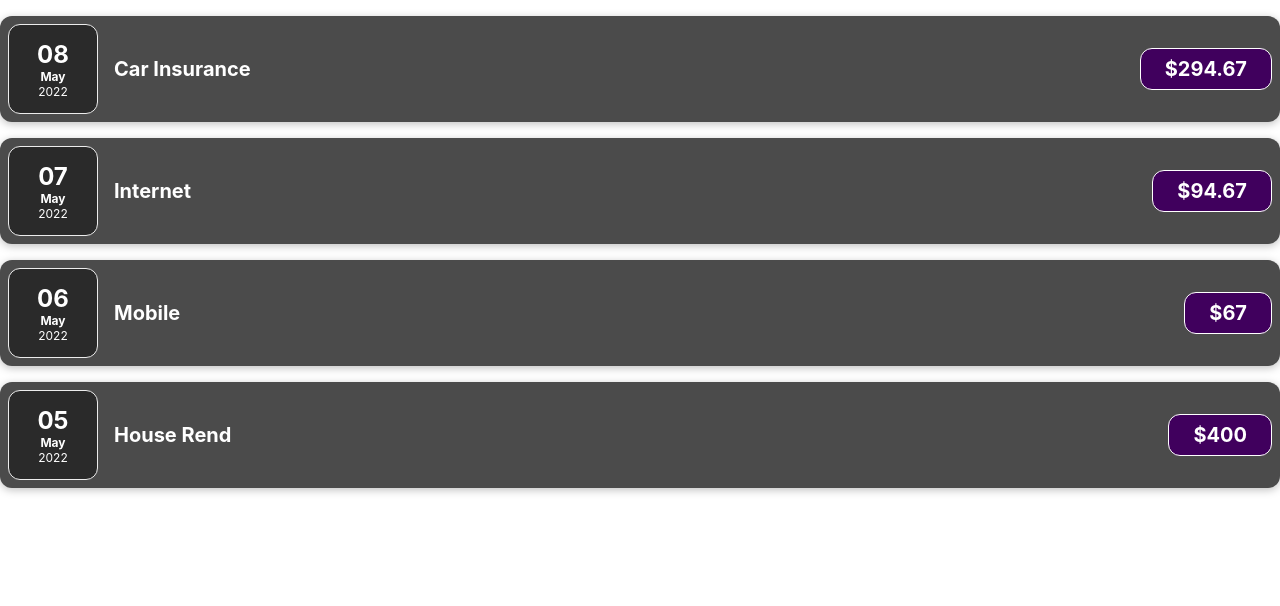
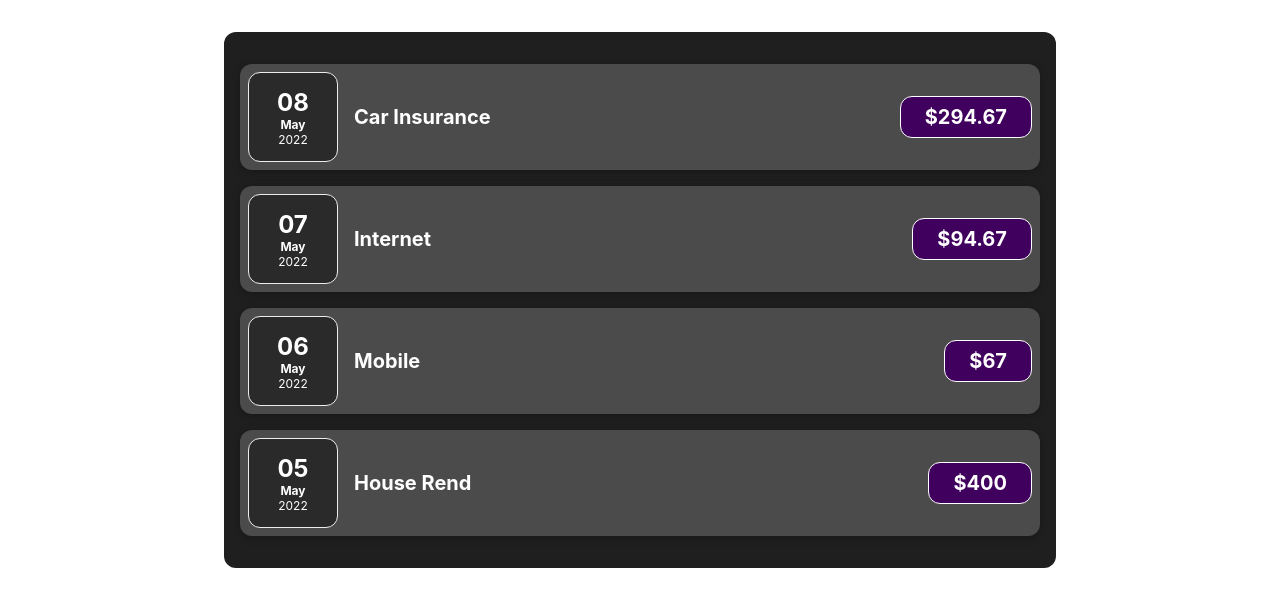
Before and after one commit to santosant/full-react, a JavaScript app: page / in a window 1280 px wide. Shown: the top 606 px of the page. Built offline with nearby package versions, Linux system fonts and the light colour scheme; the HTML template or start-up script is replaced by a standard one.

Commit message:
The concept of Composition (children props)

```diff
--- a/src/App.js
+++ b/src/App.js
@@ -1,5 +1,5 @@
 import './App.css';
-import ExpenseItem from './components/ExpenseItem';
+import Expenses from './components/Expenses';
 
 function App() {
   const expenses = [
@@ -8,30 +8,7 @@
     { date: new Date(2022, 4, 6), title: 'Mobile', amount: 67.0 },
     { date: new Date(2022, 4, 5), title: 'House Rend', amount: 400.0 },
   ];
-  return (
-    <>
-      <ExpenseItem
-        title={expenses[0].title}
-        date={expenses[0].date}
-        amount={expenses[0].amount}
-      />
-      <ExpenseItem
-        title={expenses[1].title}
-        date={expenses[1].date}
-        amount={expenses[1].amount}
-      />
-      <ExpenseItem
-        title={expenses[2].title}
-        date={expenses[2].date}
-        amount={expenses[2].amount}
-      />
-      <ExpenseItem
-        title={expenses[3].title}
-        date={expenses[3].date}
-        amount={expenses[3].amount}
-      />
-    </>
-  );
+  return <Expenses items={expenses} />;
 }
 
 export default App;
--- /dev/null
+++ b/src/components/Card.css
@@ -0,0 +1,4 @@
+.card {
+  border-radius: 12px;
+  box-shadow: 0 1px 8px rbga(0, 0, 0, 0.25);
+}
--- /dev/null
+++ b/src/components/Card.js
@@ -0,0 +1,9 @@
+import './Card.css';
+
+function Card(props) {
+  const classes = 'card ' + props.className;
+
+  return <div className={classes}>{props.children}</div>;
+}
+
+export default Card;
--- a/src/components/ExpenseItem.js
+++ b/src/components/ExpenseItem.js
@@ -1,15 +1,16 @@
 import ExpenseDate from './ExpenseDate';
+import Card from './Card';
 import './ExpenseItem.css';
 
 function ExpenseItem(props) {
   return (
-    <div className='expense-item'>
+    <Card className='expense-item'>
       <ExpenseDate date={props.date} />
       <div className='expense-item__description'>
         <h2>{props.title}</h2>
         <div className='expense-item__price'>${props.amount}</div>
       </div>
-    </div>
+    </Card>
   );
 }
 
--- /dev/null
+++ b/src/components/Expenses.css
@@ -0,0 +1,7 @@
+.expenses {
+  padding: 1rem;
+  background-color: rgb(31, 31, 31);
+  margin: 2rem auto;
+  width: 50rem;
+  max-width: 95%;
+}
--- /dev/null
+++ b/src/components/Expenses.js
@@ -0,0 +1,32 @@
+import Card from './Card';
+import ExpenseItem from './ExpenseItem';
+import './Expenses.css';
+
+function Expenses(props) {
+  return (
+    <Card className='expenses'>
+      <ExpenseItem
+        title={props.items[0].title}
+        date={props.items[0].date}
+        amount={props.items[0].amount}
+      />
+      <ExpenseItem
+        title={props.items[1].title}
+        date={props.items[1].date}
+        amount={props.items[1].amount}
+      />
+      <ExpenseItem
+        title={props.items[2].title}
+        date={props.items[2].date}
+        amount={props.items[2].amount}
+      />
+      <ExpenseItem
+        title={props.items[3].title}
+        date={props.items[3].date}
+        amount={props.items[3].amount}
+      />
+    </Card>
+  );
+}
+
+export default Expenses;
```
